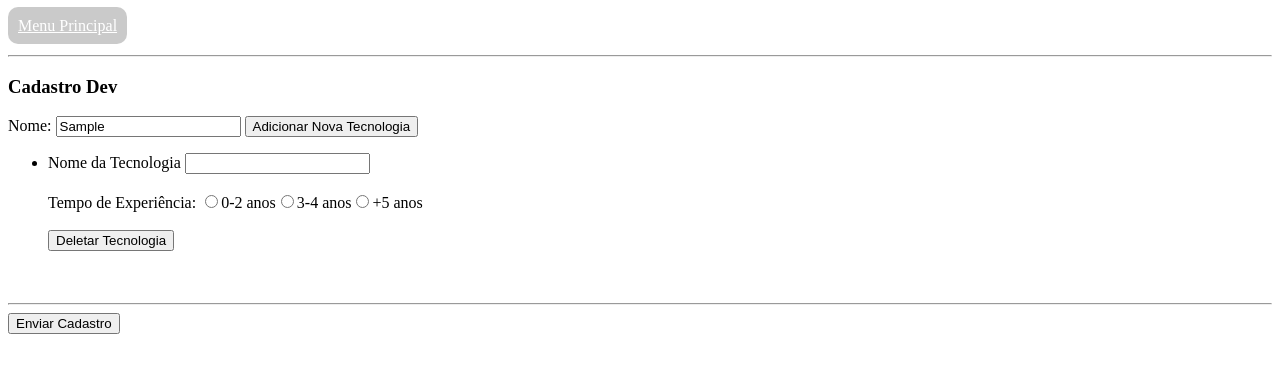
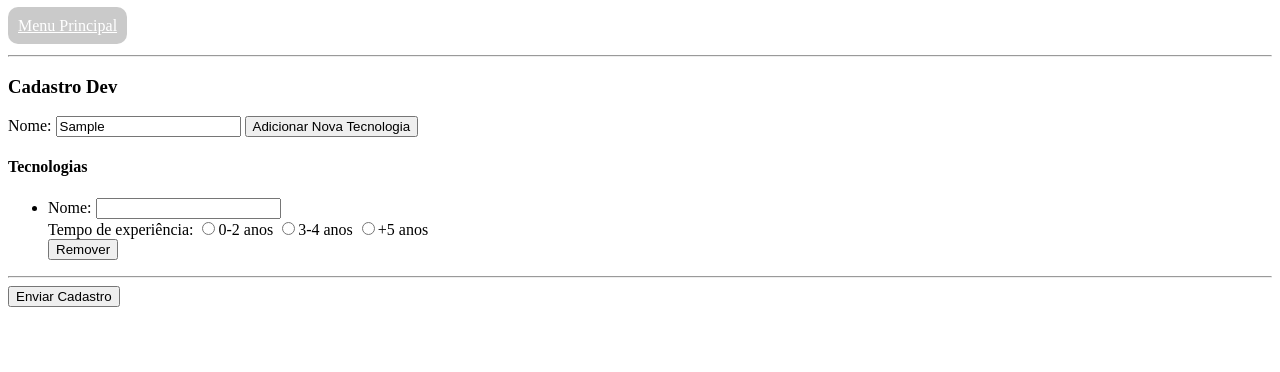
Before and after one commit to gustaRC/Curso_OneBitCode, a plain HTML site: page Modulo_DOM/Exercicio_CadastroDev/index.html in a window 1280 px wide. Both pictures are taken after typing "Sample" into the empty fields and a click on the button "Adicionar Nova Tecnologia". Shown: the part 110-482 px from the top of the page. Drawn offline with Linux system fonts and the light colour scheme.

Commit message:
update cadastro devs atv concluida

```diff
--- a/Modulo_DOM/Exercicio_CadastroDev/index.html
+++ b/Modulo_DOM/Exercicio_CadastroDev/index.html
@@ -14,15 +14,16 @@
     ">Menu Principal</a>
     <hr style="margin-top: 20px;">
 
+    <form id="devForm">
     <h3>Cadastro Dev</h3>
     <label for="nameDev">Nome: </label>
     <input type="text" name="nameDev" id="nameDev">
-    <button id="buttonAdd">Adicionar Nova Tecnologia</button>
+    <button id="buttonAdd" type="button">Adicionar Nova Tecnologia</button>
     <br>
-
+    <h4>Tecnologias</h4>
     <ul id="listTec"></ul>
-
     <hr>
-    <input type="submit" value="Enviar Cadastro">
+    <button type="submit">Enviar Cadastro</button>
+    </form>
 </body>
 </html>
--- a/Modulo_DOM/Exercicio_CadastroDev/script.js
+++ b/Modulo_DOM/Exercicio_CadastroDev/script.js
@@ -1,88 +1,128 @@
 //Exercicio - Cadastro de Devs
 
-let listTec = document.getElementById("listTec")
+//AUXILIO CRIAR INPUT
+function newInput(id, value, name, type = 'text') {
+    const input = document.createElement("input")
+    //1- ID, 2- VALUE, 3- NAME, 4- TYPE
+    input.id = id
+    input.value = value
+    input.name = name
+    input.type = type
+    return input
+}
+//AUXILIO CRIAR LABEL
+function newLabel(txt, elFor) {
+    const label = document.createElement("label")
+    //1- TEXTO DA LABEL, 2- FOR
+    label.innerText = txt
+    label.for = elFor
+    return label
+}
 
-const buttonAdd = document.getElementById("buttonAdd")
+//DECLARAÇÃO FORM CRIADO NO HTML
+const devForm = document.getElementById("devForm")
+//DECLARAÇÃO BUTTON DE ADICIONAR TECNOLOGIA CRIADO NO HTML
+const DevBtnAdd = document.getElementById("buttonAdd")
+//DECLARAÇÃO CONTADOR
+let rowNumber = 0
 
-let num = 0
+//EVENTO AO CLICAR NO BOTAO ADD TECNOLOGIA
+DevBtnAdd.addEventListener("click", function() {
+    //DECLARANDO VARIAVEL LISTA DO HTML
+    const listTech = document.getElementById("listTec")
 
+    //CRIANDO UMA NOVA LINHA DA LISTA
+    let newRow = document.createElement("li")
+    //ATRIBUINDO UM ID QUE SERÁ VARIAVEL CONFORME O CONTADOR, TORNANDO CADA LINHA IDENTIFICAVEL
+    newRow.id = "rowN" + rowNumber
+    //ATRIBUINDO UMA CLASSE GLOBAL PARA TDS AS LIs QUE SERÃO ADICIONADAS
+    newRow.className = "rows"
+    //ADD VARIAVEL CONTADORA
+    rowNumber++
 
+    //CRIANDO CAMPO NOME DA TECNOLOGIA
+    const nameTechLabel = newLabel("Nome: ", "nameTech" + rowNumber)
+    const nameTechInput = newInput("nameTech" + rowNumber, null, "nameTech")
 
-buttonAdd.addEventListener("click", function() {
-    //CAMPO TEXT - NOVA TECNOLOGIA
-    const labelTxtTec = document.createElement("label")
-    labelTxtTec.innerText="Nome da Tecnologia "
-    labelTxtTec.for="txtTec"
+    //CRIANDO TAG <br> DO HTML
+    const br = document.createElement("br")
 
-    const txtTec = document.createElement('input')
-    txtTec.type = 'text'
-    txtTec.id = 'txtTec'
-
-    //paragrafo informativo
-    let span = document.createElement('span')
-    span.innerText = "\nTempo de Experiência: "
-
-    //CAMPO RADIO - OPÇÕES
+    //CRIANDO PARTE DO TEMPO DE EXPERIENCIA DA TECNOLOGIA
+    const experience = newLabel("\nTempo de experiência: ")
     //0-2 ANOS
-    const option02 = document.createElement('input')
-    option02.type = 'radio'
-    option02.id = 'option02'
-    option02.name = 'Time' + num
-    option02.value = '0-2 anos'
-
-    const labelOption02 = document.createElement("label")
-    labelOption02.innerText="0-2 anos"
-    labelOption02.for="option02"
+    const radioTechInput02 = newInput("radioTech" + rowNumber + ".02", "0-2 anos", "radioTech" + rowNumber, "radio")
+    const radioTechLabel02 = newLabel("0-2 anos ", "radioTech" + rowNumber + ".02")
 
     //3-4 ANOS
-    const option34 = document.createElement('input')
-    option34.type = 'radio'
-    option34.id = 'option34'
-    option34.name = 'Time' + num
-    option34.value = '3-4 anos'
-
-    const labelOption34 = document.createElement("label")
-    labelOption34.innerText="3-4 anos"
-    labelOption34.for="option34"
+    const radioTechInput34 = newInput("radioTech" + rowNumber + ".34", "3-4 anos", "radioTech" + rowNumber, "radio")
+    const radioTechLabel34 = newLabel("3-4 anos ", "radioTech" + rowNumber + ".34")
 
     //+5 ANOS
-    const option5 = document.createElement('input')
-    option5.type = 'radio'
-    option5.id = 'option5'
-    option5.name = 'Time' + num
-    option5.value = '+5 anos'
+    const radioTechInput5 = newInput("radioTech" + rowNumber + ".5", "+5 anos", "radioTech" + rowNumber, "radio")
+    const radioTechLabel5 = newLabel("+5 anos ", "radioTech" + rowNumber + ".5")
 
-    const labelOption5 = document.createElement("label")
-    labelOption5.innerText="+5 anos"
-    labelOption5.for="option5"
+    //CRIANDO BUTTON PARA DELETAR TECNOLOGIA
+    const btnRemove = document.createElement("button")
+    //TIPO DE BUTTON PQ SE NN SERÁ DO TIPO SUBMIT POR ESTAR DENTRO DE UMA FORM
+    btnRemove.type = 'button'
+    btnRemove.innerText = "Remover"
+    //EVENTO AO CLICAR O BOTÃO DE REMOVER DA LISTA A LINHA REFERENCIADA
+    btnRemove.addEventListener("click", function() {
+        listTech.removeChild(newRow)
+    })
 
-    //BOTAO EXCLUIR LINHA
-    var buttonDelete = document.createElement("button")
-    buttonDelete.innerText = "Deletar Tecnologia"
-    buttonDelete.id = "buttonDelete"
-    buttonDelete.name = "bD" +  num
+    //ADICIONANDO A LINHA TODO O CONTEUDO DECLARADO
+    newRow.append(
+        nameTechLabel, nameTechInput, experience,
+        radioTechInput02, radioTechLabel02, radioTechInput34, radioTechLabel34, radioTechInput5, radioTechLabel5,
+        br, btnRemove
+    )
 
-    //CRIANDO LI
-    let lineTec = document.createElement("li")
+    //ADICIONANDO A LINHA PARA A LISTA
+    listTech.appendChild(newRow)
+})
 
-    //ATRIBUINDO INPUTS/LABELS PARA O LI
-    lineTec.append(labelTxtTec, txtTec, document.createElement("br"), span,
-    option02, labelOption02, option34, labelOption34, option5 ,labelOption5, document.createElement("br"), document.createElement("br"),
-    buttonDelete, document.createElement("br"), document.createElement("br"), document.createElement("br"))
-    lineTec.id = "line" + num
+//DECLARANDO ARRAY PARA ARMAZENAR OS DADOS CADASTRADOS
+let developers = []
 
-    //ATRIBUINDO O LI PARA A UL
-    listTec.appendChild(lineTec)
-    //INCREMENTO NUM
-    num++
+//EVENTO AO SUBMETER O FORMULARIO
+devForm.addEventListener("submit", function(ev) {
+    //CODIGO PARA NÃO ACONTECER O COMPORTAMENTO PADRAO DE SUBMIT Q SERIA RECARREGAR A PÁGINA
+    ev.preventDefault()
 
-    let delButton = document.querySelectorAll("#buttonDelete")
+    //DECLARANDO O NOME COMPLETO DO DEV REFERENCIADO NO HTML
+    const FullNameDev = document.getElementById("nameDev")
+    //ARMAZENANDO TODAS AS LINHAS CRIADAS POR MEIO DA CLASSE "rows"
+    const rows = document.querySelectorAll(".rows")
 
-    delButton.forEach(element => {
-        element.addEventListener("click", function(ev) {
-            console.log(ev.currentTarget)
-        })
-    });
+    //DECLARAÇÃO ARRAY PARA ARMAZENAR AS TECNOLOGIAS DO DEV
+    let tech = []
+    rows.forEach(function(line) {
+        //VAI PASSAR POR CADA LINHA ARMAZENANDO O NOME E O TEMPO DE EXPERIENCIA DA TECNOLOGIA
+        //E ADICIONANDO NA VARIAVEL ARMAZENADORA
+        //RESULTADO DO QUERYSELECTOR: #rowId input[name="techName"]
+        const nameTechRow = document.querySelector("#" + line.id + " input[name='nameTech']").value
+        //RESULTADO DO QUERYSELECTOR: #rowId input[type='radio']:checked (PARA ARMAZENAR SOMENTE OS CAMPOS MARCADOS)
+        const radioTechRow = document.querySelector("#" + line.id + " input[type='radio']:checked").value
+        tech.push({ nome: nameTechRow, exp: radioTechRow })
+    })
 
-    console.log(delButton)
+    //VARIAVEL MOLDADORA DO OBJETO DE ARMAZENAGEM DO NOME DO DESENVOLVEDOR E SUAS TECNOLOGIAS
+    const newDev = {
+        nomeDev: FullNameDev.value,
+        techDev: tech
+    }
+    //ADICIONAR A VARIAVEL OBJETO AO ARRAY DEVELOPERS
+    developers.push(newDev)
+    //MENSAGEM DE CONFIRMAÇÃO DO CADASTRO
+    alert("Desenvolvedor cadastrado com sucesso!")
+
+    //MOSTAR NO CONSOLE OS DESENVOLVEDORES CADASTRADOS
+    console.log(developers)
+
+    //RESETAR CAMPO DE TEXTO E LISTA DE TECNOLOGIAS
+    FullNameDev.value = ''
+    rows.forEach(function (row) {
+        row.remove()
+    })
 })
```
Also changed, not shown: index.html (+1 -0 lines), README.md.
